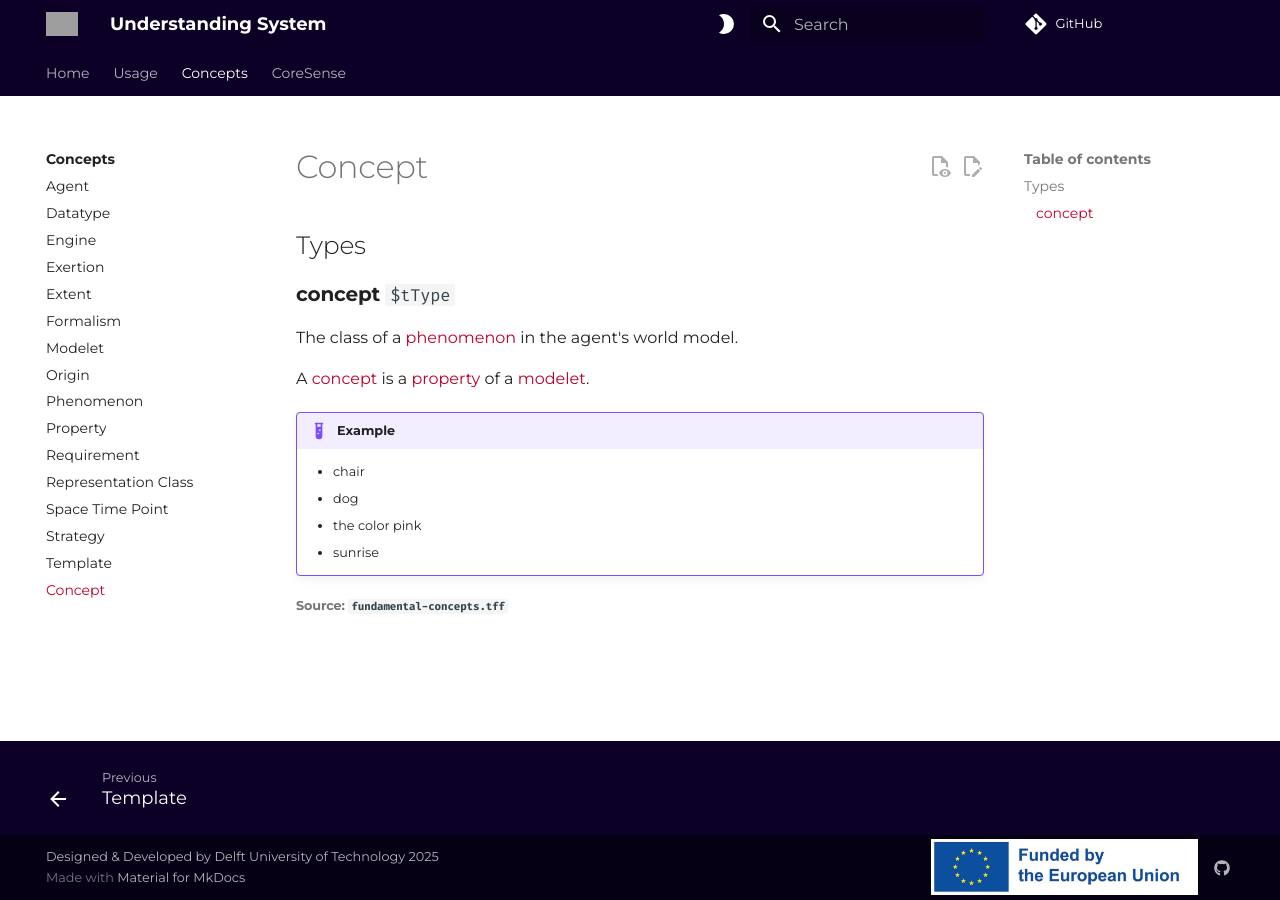
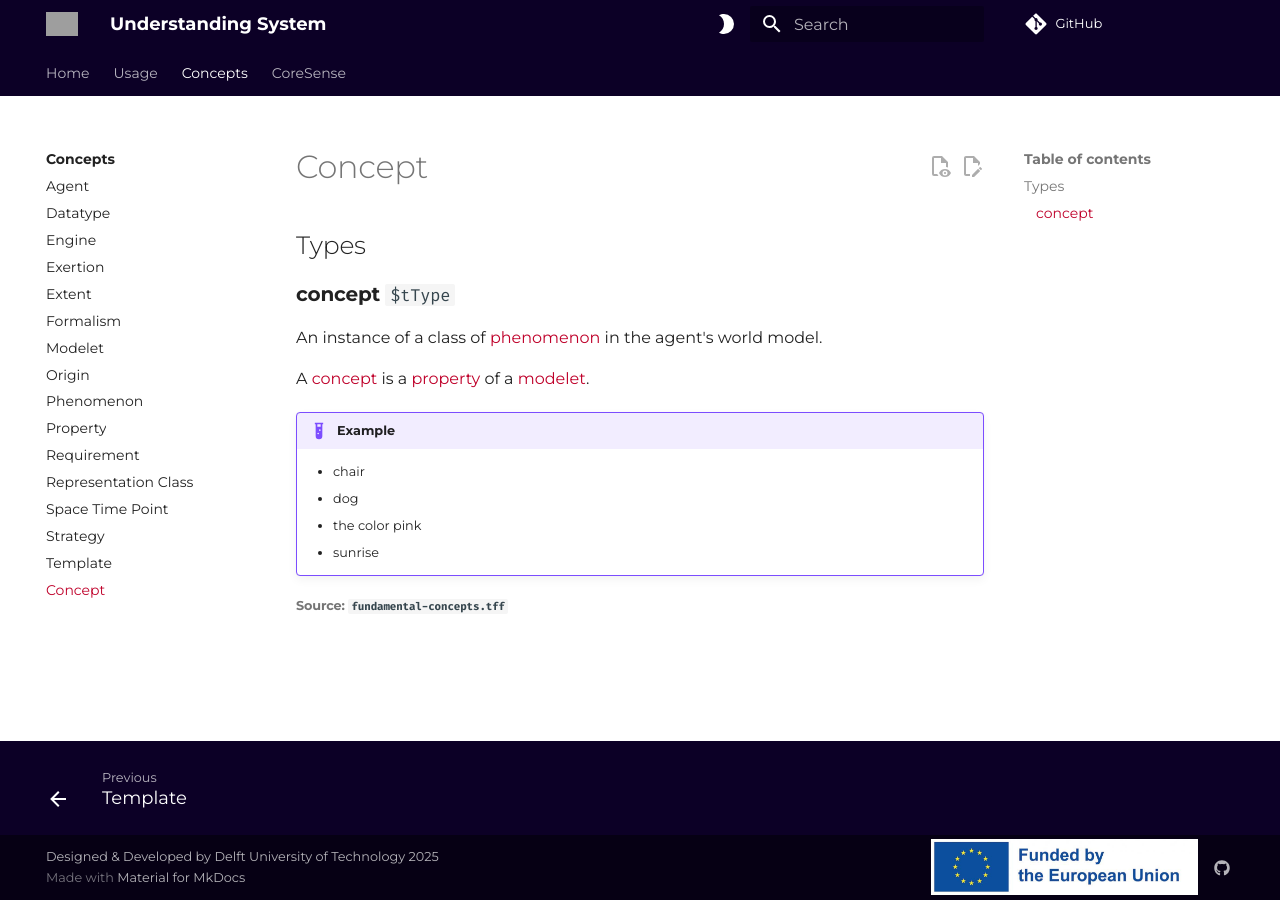
Before and after one commit to CoreSenseEU/understanding-logic, an MkDocs documentation site: the page built from docs/concepts/concept.md, in a window 1280 px wide. Built offline with MkDocs 1.6.1 and Material for MkDocs 9.7.7, drawn with Linux system fonts in a browser that asks for light colours; comment, search, counter and statistics services are not loaded; grey boxes are pictures that could not be loaded.

Commit message:
clarified concept instance vs class

```diff
--- a/docs/concepts/concept.md
+++ b/docs/concepts/concept.md
@@ -1,6 +1,6 @@
 ## Types
 ### **concept** `$tType` { #concept data-toc-label='concept' }
-The class of a [phenomenon](phenomenon.md) in the agent's world model.
+An instance of a class of [phenomenon](phenomenon.md) in the agent's world model.
 
 A [concept](#concept) is a [property](property.md) of a [modelet](modelet.md).
 
```
